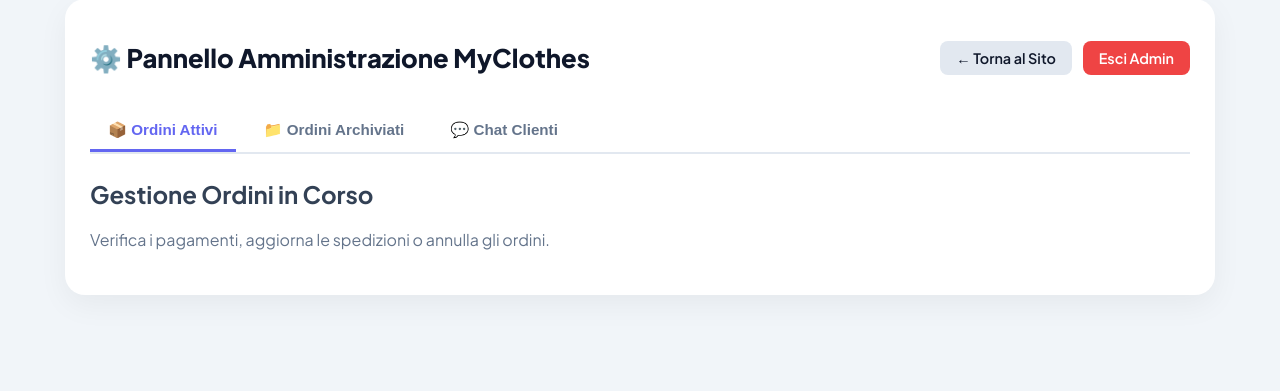
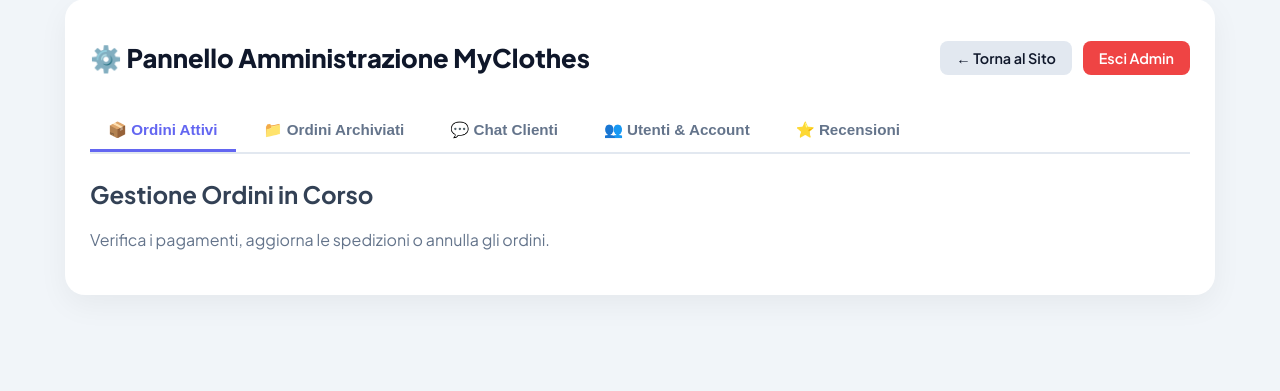
Before and after one commit to tortolimarco/MyClothes, a Flask app: template templates/admin.html in a window 1280 px wide. Shown: the part 21-412 px from the top of the page. Run offline with Flask 3, Linux system fonts and the light colour scheme; the template is opened without the code that fills it, so the values that code supplies are empty.

Commit message:
Update admin.html

```diff
--- a/templates/admin.html
+++ b/templates/admin.html
@@ -10,15 +10,15 @@
         .top-bar { display: flex; justify-content: space-between; align-items: center; margin-bottom: 20px; }
         h1 { font-size: 1.6rem; color: #0f172a; font-weight: 800; }
 
-        .admin-nav { display: flex; gap: 10px; border-bottom: 2px solid #e2e8f0; margin-bottom: 25px; }
+        .admin-nav { display: flex; gap: 10px; border-bottom: 2px solid #e2e8f0; margin-bottom: 25px; flex-wrap: wrap; }
         .admin-nav-btn { padding: 10px 18px; border: none; background: none; font-size: 0.95rem; font-weight: 700; color: #64748b; cursor: pointer; border-bottom: 3px solid transparent; }
         .admin-nav-btn.active { color: #6366f1; border-bottom-color: #6366f1; }
 
         .admin-section { display: none; }
         .admin-section.active { display: block; }
 
-        .ordine-admin-card { background: #f8fafc; border: 2px solid #e2e8f0; padding: 20px; border-radius: 16px; margin-bottom: 20px; }
-        .ordine-admin-card p { margin-bottom: 6px; font-size: 0.95rem; }
+        .ordine-admin-card, .user-admin-card, .review-admin-card { background: #f8fafc; border: 2px solid #e2e8f0; padding: 20px; border-radius: 16px; margin-bottom: 20px; }
+        .ordine-admin-card p, .user-admin-card p, .review-admin-card p { margin-bottom: 6px; font-size: 0.95rem; }
         .select-stato { padding: 8px 12px; border: 2px solid #cbd5e1; border-radius: 8px; font-weight: 600; outline: none; }
 
         .btn { background: #0f172a; color: white; border: none; padding: 8px 16px; border-radius: 8px; cursor: pointer; font-weight: 600; font-size: 0.9rem; }
@@ -26,7 +26,6 @@
         .btn-danger { background: #ef4444; }
         .btn-archive { background: #64748b; }
 
-        /* Stile WhatsApp Chat per Admin */
         .whatsapp-container { display: flex; height: 550px; border: 1px solid #e2e8f0; border-radius: 16px; overflow: hidden; background: #f8fafc; }
         .chat-sidebar { width: 320px; background: white; border-right: 1px solid #e2e8f0; overflow-y: auto; }
         .chat-contact { padding: 15px; border-bottom: 1px solid #f1f5f9; cursor: pointer; transition: background 0.2s; }
@@ -60,24 +59,22 @@
             <button type="button" class="admin-nav-btn active" onclick="mostraSezioneAdmin('ordini-attivi', this)">📦 Ordini Attivi</button>
             <button type="button" class="admin-nav-btn" onclick="mostraSezioneAdmin('ordini-archiviati', this)">📁 Ordini Archiviati</button>
             <button type="button" class="admin-nav-btn" onclick="mostraSezioneAdmin('chat-clienti', this)">💬 Chat Clienti</button>
+            <button type="button" class="admin-nav-btn" onclick="mostraSezioneAdmin('utenti-registrati', this)">👥 Utenti & Account</button>
+            <button type="button" class="admin-nav-btn" onclick="mostraSezioneAdmin('recensioni-clienti', this)">⭐ Recensioni</button>
         </div>
 
         <!-- SEZIONE ORDINI ATTIVI -->
         <div id="sec-ordini-attivi" class="admin-section active">
             <h2>Gestione Ordini in Corso</h2>
             <p style="margin-bottom: 20px; color: #64748b;">Verifica i pagamenti, aggiorna le spedizioni o annulla gli ordini.</p>
-            <div id="adminOrdiniAttiviContainer">
-                <!-- Iniettato via JS in tempo reale -->
-            </div>
+            <div id="adminOrdiniAttiviContainer"></div>
         </div>
 
         <!-- SEZIONE ORDINI ARCHIVIATI -->
         <div id="sec-ordini-archiviati" class="admin-section">
             <h2>📁 Archivio Ordini</h2>
             <p style="margin-bottom: 20px; color: #64748b;">Storico separato degli ordini completati o annullati.</p>
-            <div id="adminOrdiniArchiviatiContainer">
-                <!-- Iniettato via JS in tempo reale -->
-            </div>
+            <div id="adminOrdiniArchiviatiContainer"></div>
         </div>
 
         <!-- SEZIONE CHAT CLIENTE -->
@@ -86,12 +83,8 @@
             <p style="margin-bottom: 20px; color: #64748b;">Seleziona un cliente dalla lista per aprire la chat unita.</p>
 
             <div class="whatsapp-container">
-                <!-- Colonna Contatti -->
-                <div class="chat-sidebar" id="adminChatSidebar">
-                    <!-- Iniettato via JS -->
-                </div>
+                <div class="chat-sidebar" id="adminChatSidebar"></div>
 
-                <!-- Area Principale Chat -->
                 <div class="chat-main-area">
                     <div id="no-chat-box" class="no-chat-selected">
                         Seleziona una chat dalla lista a sinistra
@@ -107,6 +100,21 @@
                 </div>
             </div>
         </div>
+
+        <!-- SEZIONE UTENTI & ACCOUNT -->
+        <div id="sec-utenti-registrati" class="admin-section">
+            <h2>👥 Registro Utenti e Account Creati</h2>
+            <p style="margin-bottom: 20px; color: #64748b;">Elenco completo di tutti gli utenti entrati e registrati nel sito.</p>
+            <div id="adminUtentiContainer"></div>
+        </div>
+
+        <!-- SEZIONE RECENSIONI -->
+        <div id="sec-recensioni-clienti" class="admin-section">
+            <h2>⭐ Gestione Recensioni Pubblicate</h2>
+            <p style="margin-bottom: 20px; color: #64748b;">Rimuovi eventuali recensioni inappropriate o non veritiere.</p>
+            <div id="adminRecensioniContainer"></div>
+        </div>
+
     </div>
 
     <script>
@@ -133,7 +141,7 @@
             .then(data => {
                 if(!data) return;
 
-                // 1. Renderizza Ordini Attivi
+                // 1. Ordini Attivi
                 const attiviContainer = document.getElementById('adminOrdiniAttiviContainer');
                 if(data.tutti_ordini.length === 0) {
                     attiviContainer.innerHTML = '<p style="color: #94a3b8; font-style: italic;">Nessun ordine attivo al momento.</p>';
@@ -183,7 +191,7 @@
                     attiviContainer.innerHTML = html;
                 }
 
-                // 2. Renderizza Ordini Archiviati
+                // 2. Ordini Archiviati
                 const archiviatiContainer = document.getElementById('adminOrdiniArchiviatiContainer');
                 if(data.archivio_ordini.length === 0) {
                     archiviatiContainer.innerHTML = '<p style="color: #94a3b8; font-style: italic;">Nessun ordine presente in archivio.</p>';
@@ -202,7 +210,7 @@
                     archiviatiContainer.innerHTML = htmlArch;
                 }
 
-                // 3. Renderizza Sidebar Contatti Chat
+                // 3. Sidebar Contatti Chat
                 const sidebar = document.getElementById('adminChatSidebar');
                 if(Object.keys(data.chat_per_utente).length === 0) {
                     sidebar.innerHTML = '<p style="padding: 15px; color: #94a3b8; font-style: italic;">Nessuna chat attiva.</p>';
@@ -219,7 +227,44 @@
                     sidebar.innerHTML = sidebarHtml;
                 }
 
-                // Se c'è una chat aperta, aggiorna i messaggi in tempo reale
+                // 4. Utenti e Account Registrati
+                const utentiContainer = document.getElementById('adminUtentiContainer');
+                if(data.lista_utenti.length === 0) {
+                    utentiContainer.innerHTML = '<p style="color: #94a3b8; font-style: italic;">Nessun account creato sul sito finora.</p>';
+                } else {
+                    let utentiHtml = '';
+                    data.lista_utenti.forEach(u => {
+                        utentiHtml += `<div class="user-admin-card">
+                            <p style="font-weight: 800; color: #6366f1; font-size: 1.1rem;">✉️ Email: ${u.email}</p>
+                            <p><strong>🔒 Password:</strong> ${u.password}</p>
+                            <p style="font-size: 0.8rem; color: #64748b;">ID Utente: ${u.user_id}</p>
+                        </div>`;
+                    });
+                    utentiContainer.innerHTML = utentiHtml;
+                }
+
+                // 5. Recensioni Clienti
+                const recensioniContainer = document.getElementById('adminRecensioniContainer');
+                if(data.lista_recensioni.length === 0) {
+                    recensioniContainer.innerHTML = '<p style="color: #94a3b8; font-style: italic;">Nessuna recensione pubblicata dai clienti.</p>';
+                } else {
+                    let recHtml = '';
+                    data.lista_recensioni.forEach(r => {
+                        let stelleStr = '★'.repeat(r.stelle);
+                        recHtml += `<div class="review-admin-card">
+                            <p style="color: #f59e0b; font-size: 1.2rem; font-weight: 800;">${stelleStr} (${r.stelle}/5)</p>
+                            <p><strong>👤 Cliente:</strong> ${r.email} | <strong>Ordine:</strong> ${r.codice_ordine} (${r.prodotto})</p>
+                            <p><strong>💬 Commento:</strong> "${r.commento}"</p>`;
+                        if(r.immagine) {
+                            recHtml += `<img src="${r.immagine}" alt="Foto recensione" style="max-width: 150px; border-radius: 8px; margin-top: 8px; display: block;">`;
+                        }
+                        recHtml += `<form action="/elimina-recensione/${r.id}" method="POST" style="margin-top: 12px;">
+                            <button type="submit" class="btn btn-danger" style="font-size: 0.8rem;">🗑️ Elimina Recensione</button>
+                        </form></div>`;
+                    });
+                    recensioniContainer.innerHTML = recHtml;
+                }
+
                 if(currentSelectedUserId) {
                     caricaMessaggiAdminCorrente();
                 }
```
